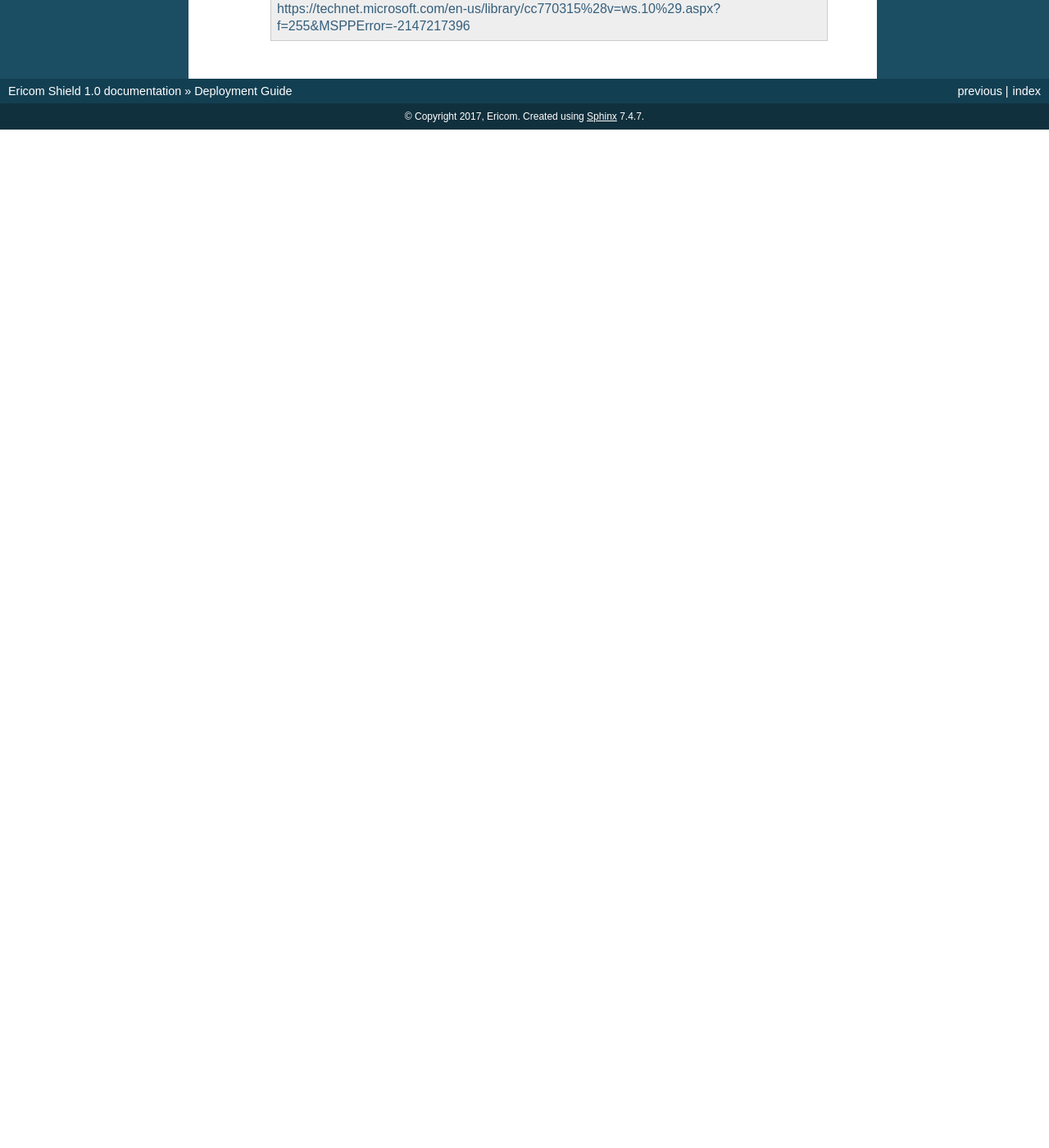
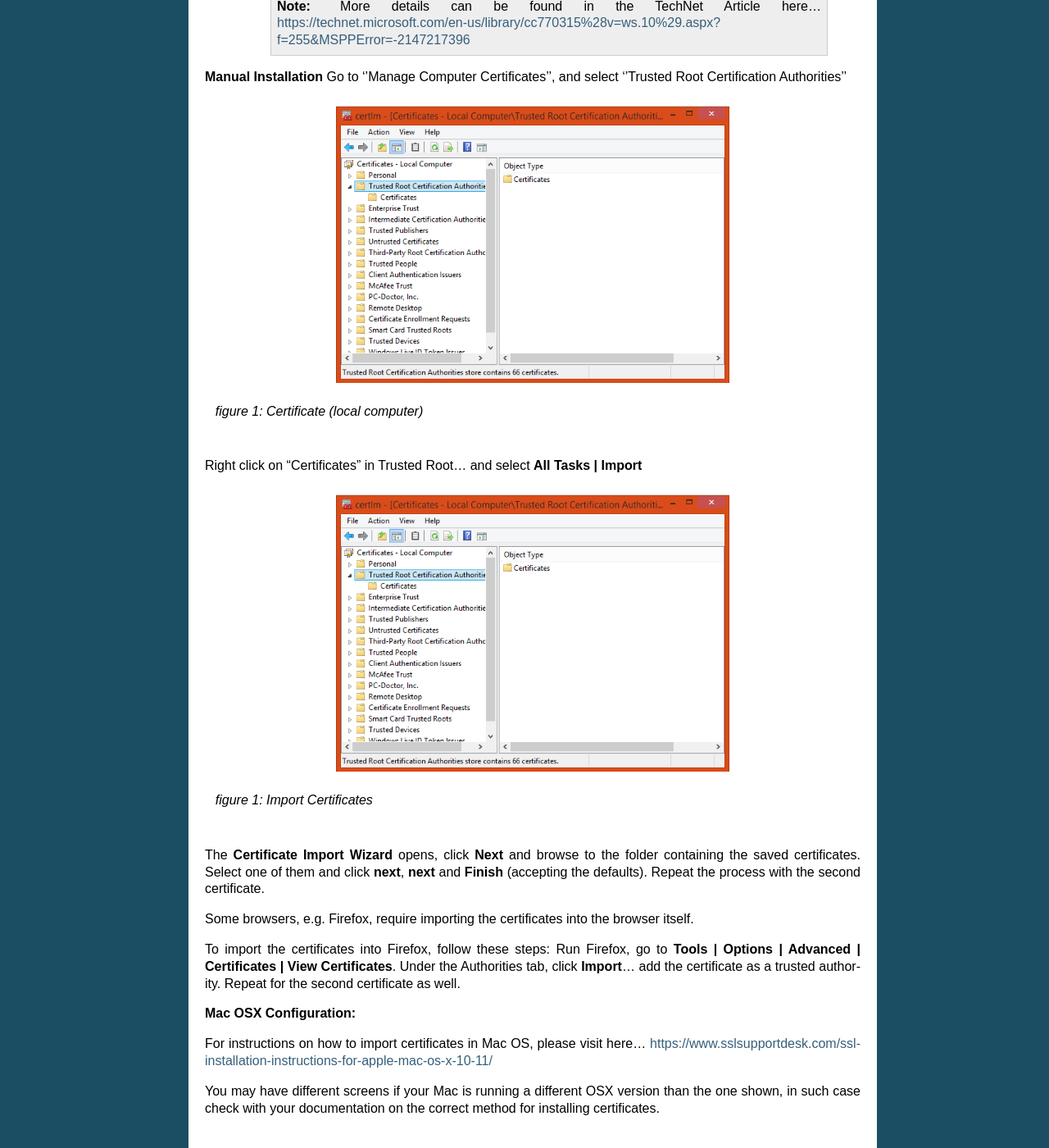
Before and after one commit to BenyH/Shield.Docs, a Sphinx documentation site: the page built from docs/deploymentguide.rst, in a window 1280 px wide and 1400 px high, scrolled down 5594 px. Shown: the whole window at 82% size. Built offline with Sphinx 7.4.7, drawn with Linux system fonts in a browser that asks for light colours; before the commit the page ends 5752 px from its top, so only the background shows below that; some of the changed text lies outside the part shown.

Commit message:
Chapter 3.2 complete
Chapter 3.2 complete

```diff
--- a/docs/deploymentguide.rst
+++ b/docs/deploymentguide.rst
@@ -88,6 +89,7 @@ For an Ericom Shield production system, you can install using either a Vagrant f
 All deployment options install a dedicated service that first installs Ericom Shield on the machine from scratch. Once done, the service can be used to stop and restart the containers. In addition, Ericom Shield includes an Auto-
 
 Update feature to ensure it is always up to date with the latest release. The auto update feature checks for updates each time it is started.
+
 
 **********
 Installers
@@ -132,6 +134,7 @@ Create a folder with the name: “Vagrant”. Change to this folder by typing
 	$ chmod +x Vagrantfile
 
 	$ vagrant up
+
 
 	.. note:: The “vagrant up” command may take a while to complete, especially if this is the first time you have run this command on the machine.
 
@@ -191,9 +194,11 @@ Shield Proxy
 
 Select your browser of choice and define the Proxy Settings to use the Shield Client IP address (as noted from section 2.2) and 3128 port. These settings can be changed manually as described in the links below, or via Group Policy.
 
-Firefox: http://www.wikihow.com/Enter-Proxy-Settings-in-Firefox
+Firefox:
+http://www.wikihow.com/Enter-Proxy-Settings-in-Firefox
 
-Chrome and IE: done via the Local Internet Properties: https://customers.trustedproxies.com/knowledgebase.php?action=displayarticle&id=10
+Chrome and IE:
+done via the Local Internet Properties: https://customers.trustedproxies.com/knowledgebase.php?action=displayarticle&id=10
 
 
 Using the EricomShield Service
@@ -209,7 +214,7 @@ The following actions are available using the service:
 * version: shows the service version
 * restart: stops and restarts the service
 
-The required syntax is sudo service ericomshield <command> e.g.
+The required syntax is sudo service ericomshield <command> e.g.::
 
 	$ sudo service ericomshield status
 
@@ -226,6 +231,7 @@ You should see the following to show that the system is running.
 Browsing HTTPS sites
 ====================
 
+
 **Windows**
 
 In order for Shield to handle HTTPS URLs, the following certificates need to be imported into the client machine (Local Computer). This can be done via Group Policy or manually.
@@ -247,9 +255,47 @@ To deploy certificates using Group Policy, follow the instructions detailed belo
 2. Find an existing or create a new GPO to contain the certificate settings. Ensure that the GPO is associated with the domain, site, or organizational unit whose users you want affected by the policy.
 3. Right-click the GPO, and then select *Edit*.
 4. Group Policy Management Editor opens, and displays the current contents of the policy object.
-5. In the navigation pane, open *Computer Configuration\Windows Settings\Security Settings\Public Key Policies\Trusted Publishers*.
+5. In the navigation pane, open *Computer Configuration\|Windows Settings\|Security Settings\|Public Key Policies\|Trusted Publishers*.
 6. Click the *Action* menu, and then click *Import*.
 7. Follow the instructions in the *Certificate Import Wizard* to find and import the certificate.
 8. If the certificate is self-signed, and cannot be traced back to a certificate that is in the *Trusted Root Certification Authorities* certificate store, then you must also copy the certificate to that store. In the navigation pane, click Trusted Root Certification Authorities, and then repeat steps 5 and 6 to install a copy of the certificate to that store.
 
+
+
 	.. note:: More details can be found in the TechNet Article here…  https://technet.microsoft.com/en-us/library/cc770315%28v=ws.10%29.aspx?f=255&MSPPError=-2147217396
+
+
+**Manual Installation**
+Go to ''Manage Computer Certificates'', and select ''Trusted Root Certification Authorities''
+
+.. figure:: images/Certificateslocalcomputer.png
+	:scale: 75%
+	:alt: Certificate Store
+	:align: center
+
+	*figure 1: Certificate (local computer)*
+
+Right click on “Certificates” in Trusted Root… and select **All Tasks | Import**
+
+.. figure:: images/Certificateslocalcomputer.png
+	:scale: 75%
+	:alt: Import Certificates
+	:align: center
+
+	*figure 1: Import Certificates*
+
+
+The **Certificate Import Wizard** opens, click **Next** and browse to the folder containing the saved certificates. Select one of them and click **next**, **next** and **Finish** (accepting the defaults). Repeat the process with the second certificate.
+
+Some browsers, e.g. Firefox, require importing the certificates into the browser itself.
+
+To import the certificates into Firefox, follow these steps:
+Run Firefox, go to **Tools | Options | Advanced | Certificates | View Certificates**. Under the Authorities tab, click **Import**... add the certificate as a trusted authority.  Repeat for the second certificate as well.
+
+
+**Mac OSX Configuration:**
+
+For instructions on how to import certificates in Mac OS, please visit here...
+https://www.sslsupportdesk.com/ssl-installation-instructions-for-apple-mac-os-x-10-11/
+
+You may have different screens if your Mac is running a different OSX version than the one shown, in such case check with your documentation on the correct method for installing certificates.
```
Also changed, not shown: other parts of docs/deploymentguide.rst (+7 -4 lines), docs/images/Certificateslocalcomputer.png (added), docs/images/importcertificates.png (added).
